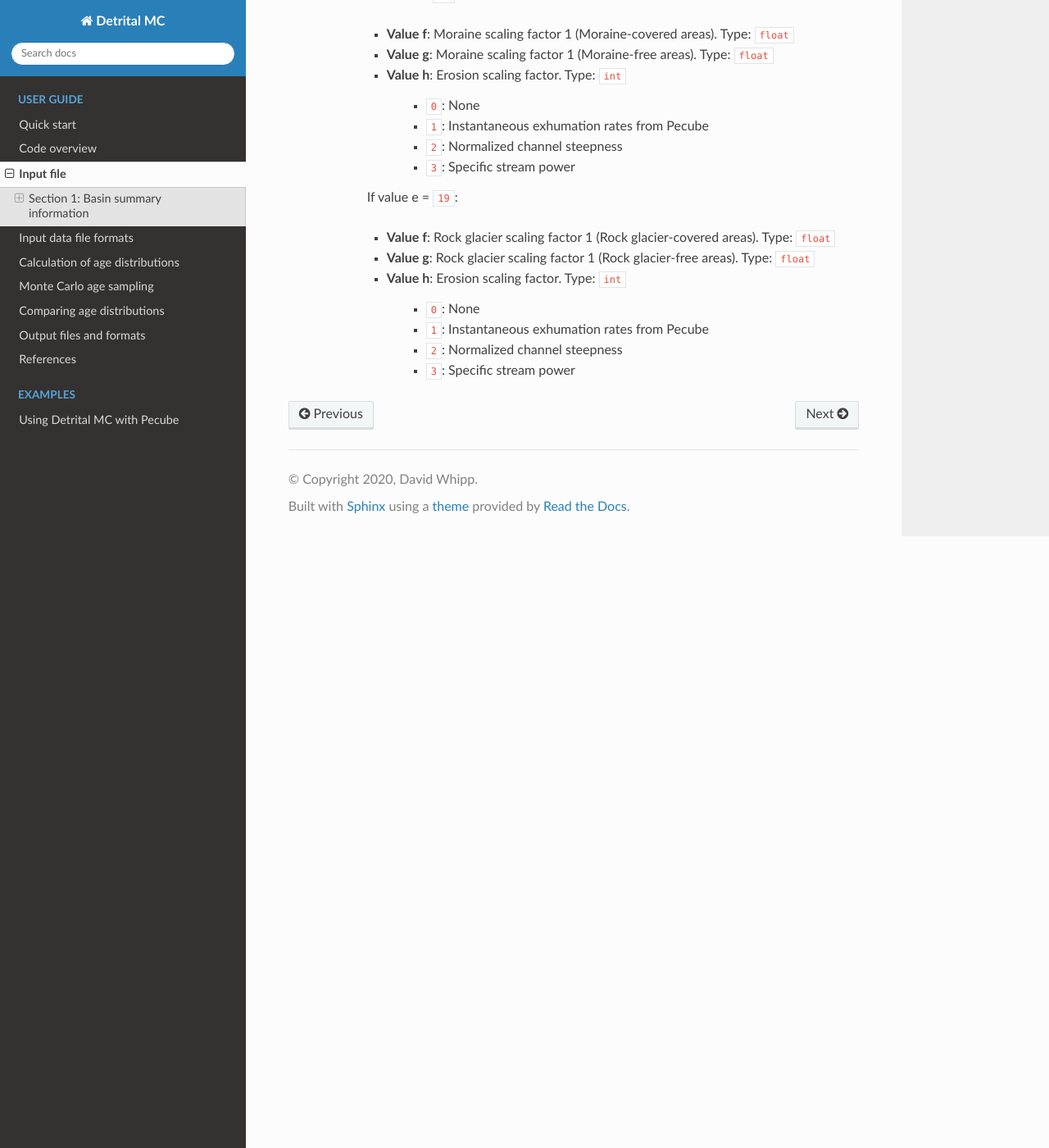
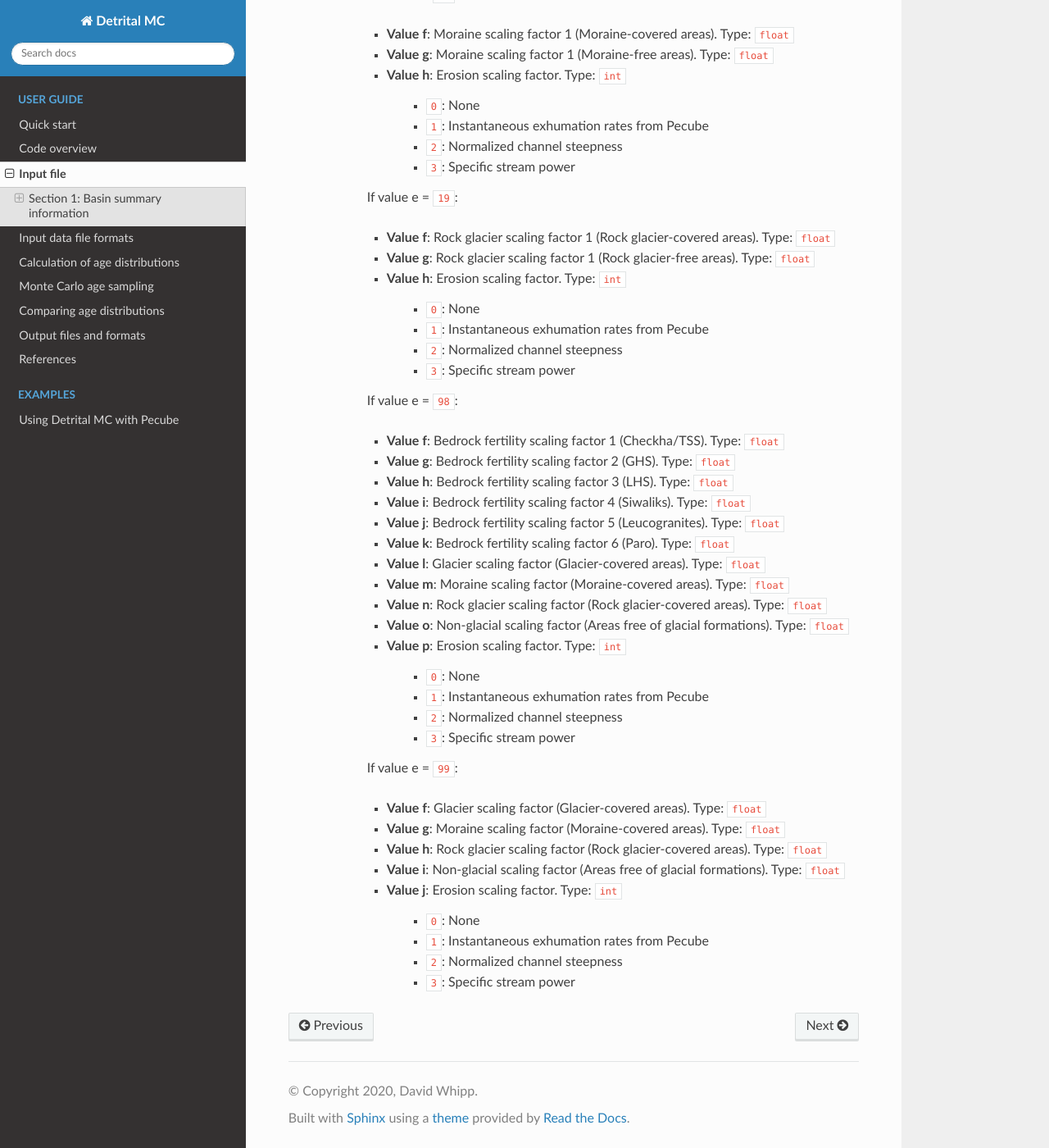
Before and after one commit to HUGG/Detrital-MC, a Sphinx documentation site: the page built from docs/source/manual/input-file.rst, in a window 1280 px wide and 1400 px high, scrolled down 2556 px. Shown: the whole window at 82% size. Built offline with Sphinx 7.4.7 and the Read the Docs theme 2.0.0, drawn with Linux system fonts in a browser that asks for light colours; some of the changed lines change nothing that is shown.

Commit message:
Finish option 2

```diff
--- a/docs/source/manual/input-file.rst
+++ b/docs/source/manual/input-file.rst
@@ -115,81 +115,40 @@ You should use one line per basin.
             - ``1``: Instantaneous exhumation rates from Pecube
             - ``2``: Normalized channel steepness
             - ``3``: Specific stream power
-..
-    $       - If (e) = 98 then:
-    $         - (f-k) are the geological scaling factors for the (f) Checkha/Tethyan,
-    $           (g) GHS, (h) LHS, (i) Siwaliks, (j) leucogranites, and (k) Paro,
-    $         - (l) is the scaling factor for glacier-covered areas
-    $         - (m) is the scaling factor for moraine-covered areas
-    $         - (n) is the scaling factor for rock glacier-covered areas
-    $         - (o) is the scaling factor for regions free of glacial formations
-    $         - (p) is a flag for which type of uplift scaling to apply
-    $           (0 = none, 1 = instantaneous exhumation rates from Pecube, 2 = the
-    $            normalized channel steepness, 3 = the specific stream power)
-    $       - If (e) = 99 then:
-    $         - (f) is the scaling factor for glacier-covered areas
-    $         - (g) is the scaling factor for moraine-covered areas
-    $         - (h) is the scaling factor for rock glacier-covered areas
-    $         - (i) is the scaling factor for glacier-, moraine-, and rock
-    $           glacier-free areas
-    $         - (j) is a flag for which type of uplift scaling to apply
-    $           (0 = none, 1 = instantaneous exhumation rates from Pecube, 2 = the
-    $            normalized channel steepness, 3 = the specific stream power)
-    3 =  Newer format CSV file (details below)
 
+        If value e = ``98``:
+
+        - **Value f**: Bedrock fertility scaling factor 1 (Checkha/TSS). Type: ``float``
+        - **Value g**: Bedrock fertility scaling factor 2 (GHS). Type: ``float``
+        - **Value h**: Bedrock fertility scaling factor 3 (LHS). Type: ``float``
+        - **Value i**: Bedrock fertility scaling factor 4 (Siwaliks). Type: ``float``
+        - **Value j**: Bedrock fertility scaling factor 5 (Leucogranites). Type: ``float``
+        - **Value k**: Bedrock fertility scaling factor 6 (Paro). Type: ``float``
+        - **Value l**: Glacier scaling factor (Glacier-covered areas). Type: ``float``
+        - **Value m**: Moraine scaling factor (Moraine-covered areas). Type: ``float``
+        - **Value n**: Rock glacier scaling factor (Rock glacier-covered areas). Type: ``float``
+        - **Value o**: Non-glacial scaling factor (Areas free of glacial formations). Type: ``float``
+        - **Value p**: Erosion scaling factor. Type: ``int``
+
+            - ``0``: None
+            - ``1``: Instantaneous exhumation rates from Pecube
+            - ``2``: Normalized channel steepness
+            - ``3``: Specific stream power
+
+        If value e = ``99``:
+
+        - **Value f**: Glacier scaling factor (Glacier-covered areas). Type: ``float``
+        - **Value g**: Moraine scaling factor (Moraine-covered areas). Type: ``float``
+        - **Value h**: Rock glacier scaling factor (Rock glacier-covered areas). Type: ``float``
+        - **Value i**: Non-glacial scaling factor (Areas free of glacial formations). Type: ``float``
+        - **Value j**: Erosion scaling factor. Type: ``int``
+
+            - ``0``: None
+            - ``1``: Instantaneous exhumation rates from Pecube
+            - ``2``: Normalized channel steepness
+            - ``3``: Specific stream power
 
 ..
-    $   - If (b) = 2 (Generic CSV) then:
-    $     - (c) Name of the predicted age file (e.g., 'DW001' for DW001.csv) in the
-    $           data subdirectory
-    $     - (d) The number of the column containing predicted ages in the CSV file
-    $     - (e) The number of the column containing predicted erosion rates in the
-    $           CSV file
-    $     - If (e) is equal to 16, 17, 18, 19, 98, or 99, additional information is
-    $       required.
-    $       - If (e) = 16 then:
-    $         - (f-k) are the geological scaling factors for the (f) Tethyan,
-    $           (g) GHS, (h) LHS, (i) Siwaliks, (j) leucogranites and (k) LHSC
-    $         - (l) is a flag for which type of uplift scaling to apply
-    $           (0 = none, 1 = instantaneous exhumation rates from Pecube, 2 = the
-    $            normalized channel steepness, 3 = the specific stream power)
-    $       - If (e) = 17 then:
-    $         - (f) is the scaling factor for glacier-covered areas
-    $         - (g) is the scaling factor for glacier-free areas
-    $         - (h) is a flag for which type of uplift scaling to apply
-    $           (0 = none, 1 = instantaneous exhumation rates from Pecube, 2 = the
-    $            normalized channel steepness, 3 = the specific stream power)
-    $       - If (e) = 18 then:
-    $         - (f) is the scaling factor for moraine-covered areas
-    $         - (g) is the scaling factor for moraine-free areas
-    $         - (h) is a flag for which type of uplift scaling to apply
-    $           (0 = none, 1 = instantaneous exhumation rates from Pecube, 2 = the
-    $            normalized channel steepness, 3 = the specific stream power)
-    $       - If (e) = 19 then:
-    $         - (f) is the scaling factor for rock glacier-covered areas
-    $         - (g) is the scaling factor for rock glacier-free areas
-    $         - (h) is a flag for which type of uplift scaling to apply
-    $           (0 = none, 1 = instantaneous exhumation rates from Pecube, 2 = the
-    $            normalized channel steepness, 3 = the specific stream power)
-    $       - If (e) = 98 then:
-    $         - (f-k) are the geological scaling factors for the (f) Checkha/Tethyan,
-    $           (g) GHS, (h) LHS, (i) Siwaliks, (j) leucogranites, and (k) Paro,
-    $         - (l) is the scaling factor for glacier-covered areas
-    $         - (m) is the scaling factor for moraine-covered areas
-    $         - (n) is the scaling factor for rock glacier-covered areas
-    $         - (o) is the scaling factor for regions free of glacial formations
-    $         - (p) is a flag for which type of uplift scaling to apply
-    $           (0 = none, 1 = instantaneous exhumation rates from Pecube, 2 = the
-    $            normalized channel steepness, 3 = the specific stream power)
-    $       - If (e) = 99 then:
-    $         - (f) is the scaling factor for glacier-covered areas
-    $         - (g) is the scaling factor for moraine-covered areas
-    $         - (h) is the scaling factor for rock glacier-covered areas
-    $         - (i) is the scaling factor for glacier-, moraine-, and rock
-    $           glacier-free areas
-    $         - (j) is a flag for which type of uplift scaling to apply
-    $           (0 = none, 1 = instantaneous exhumation rates from Pecube, 2 = the
-    $            normalized channel steepness, 3 = the specific stream power)
     $   - If (b) = 3 (Generic CSV) then:
     $     The options are the same as for (b) = 2, with the addition of that below:
     $       - If (e) = 97 then:
```
